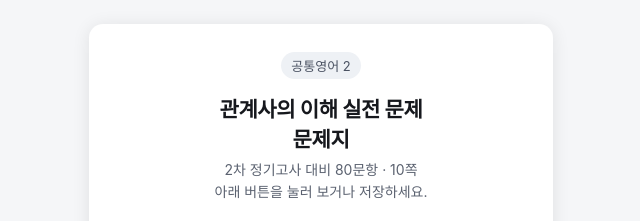
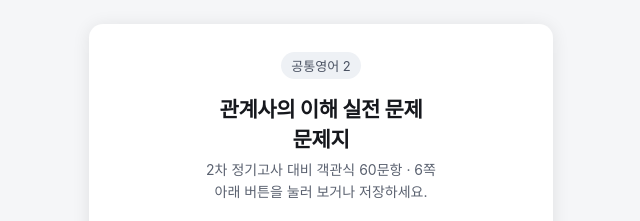
Before and after one commit to sisi014209-circka/eng-go, a plain HTML site: page rct/index.html in a window 1280 px wide. Shown: the part 195-416 px from the top of the page, 319-959 px from the left. Drawn offline with Linux system fonts and the light colour scheme.

Commit message:
문제지 안내 문구 객관식 60문항

```diff
--- a/rct/index.html
+++ b/rct/index.html
@@ -22,7 +22,7 @@
   <div class="card">
     <div class="tag">공통영어 2</div>
     <h1>관계사의 이해 실전 문제<br>문제지</h1>
-    <p class="desc">2차 정기고사 대비 80문항 · 10쪽<br>아래 버튼을 눌러 보거나 저장하세요.</p>
+    <p class="desc">2차 정기고사 대비 객관식 60문항 · 6쪽<br>아래 버튼을 눌러 보거나 저장하세요.</p>
     <a class="btn view" href="../files/relative-clause-test.pdf">📖 바로 보기</a>
     <a class="btn dl" href="../files/relative-clause-test.pdf" download="공통영어2-관계사-실전문제.pdf">⬇️ 다운로드</a>
     <div class="hint">아이폰은 「바로 보기」로 연 뒤 <b>공유 → 파일에 저장</b>,<br>안드로이드는 「다운로드」를 누르면 저장됩니다.</div>
```
